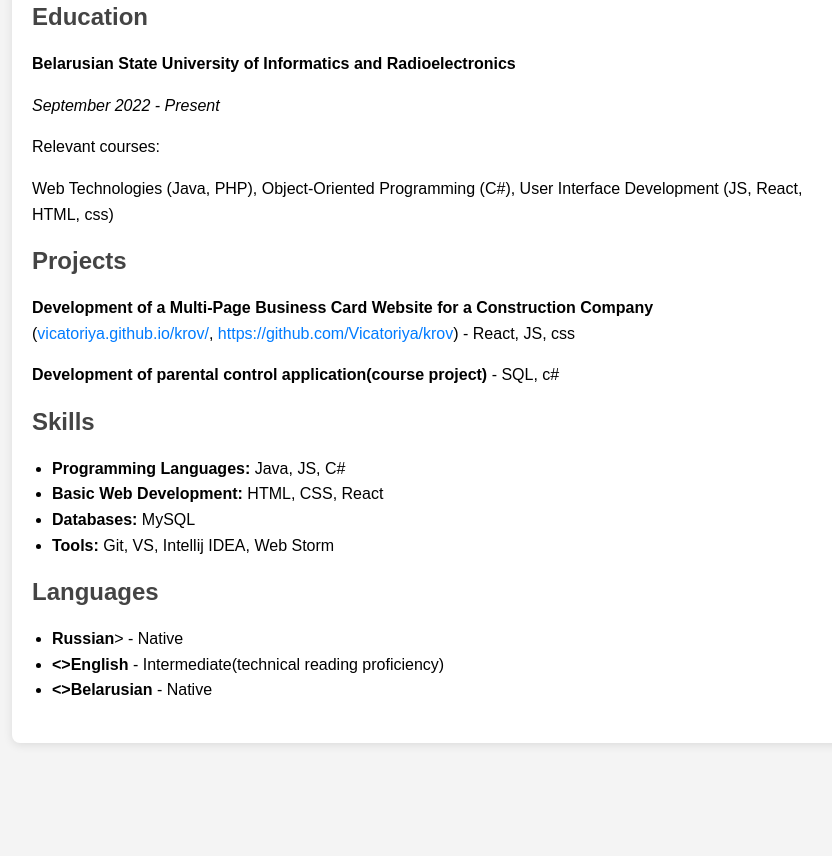
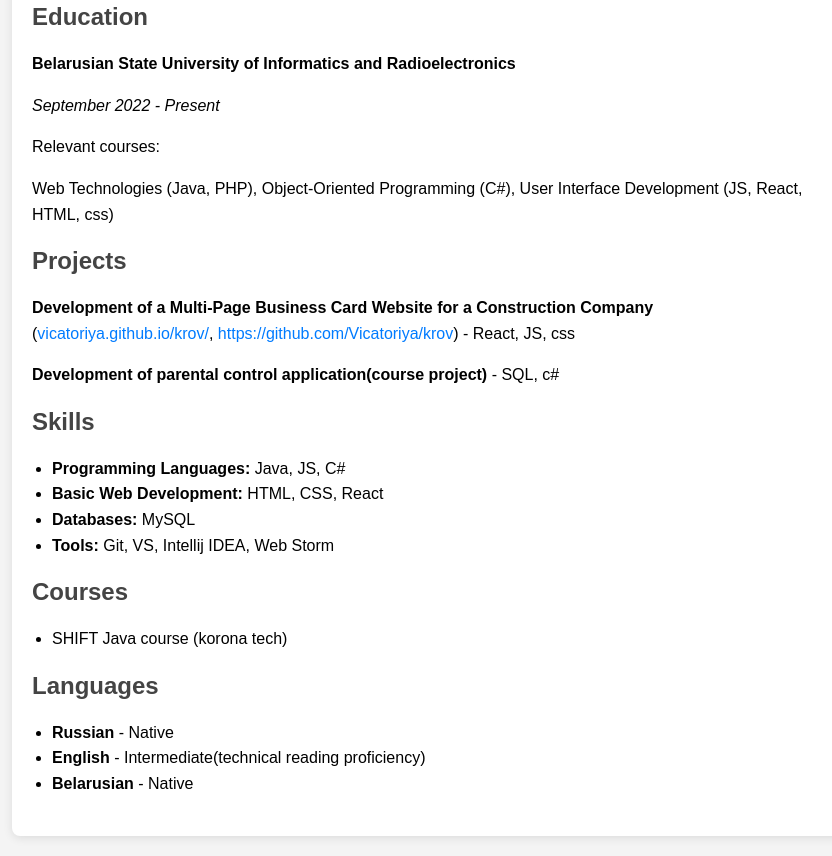
Before and after one commit to hyakk1m4ru/hyakk1m4ru.github.io, a plain HTML site: page index.html in a window 1280 px wide. Shown: the part 431-1287 px from the top of the page, without its empty margins (208-1040 px from the left). Before the commit the page ends 1194 px from the top, so only its background shows below. Drawn offline with Linux system fonts and the light colour scheme.

Commit message:
инфа по курсам

```diff
--- a/index.html
+++ b/index.html
@@ -47,11 +47,16 @@
     </section>
 
     <section>
+        <h2>Courses</h2>
+        <ul><li>SHIFT Java course (korona tech)</li></ul>
+    </section>
+
+    <section>
         <h2>Languages</h2>
         <ul>
-            <li><strong>Russian</strong>> - Native</li>
-            <li><strong><>English</strong> - Intermediate(technical reading proficiency)</li>
-            <li><strong><>Belarusian</strong> - Native</li>
+            <li><strong>Russian</strong> - Native</li>
+            <li><strong>English</strong> - Intermediate(technical reading proficiency)</li>
+            <li><strong>Belarusian</strong> - Native</li>
         </ul>
     </section>
 </div>
```
